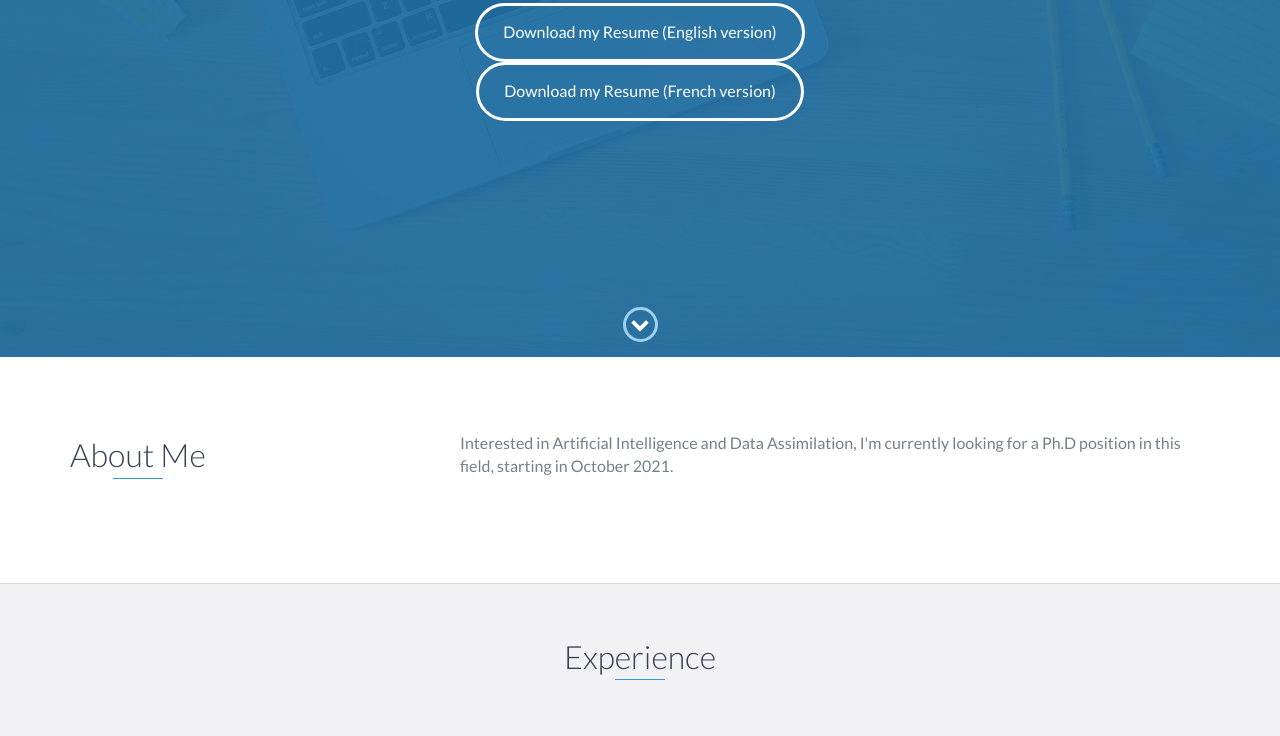
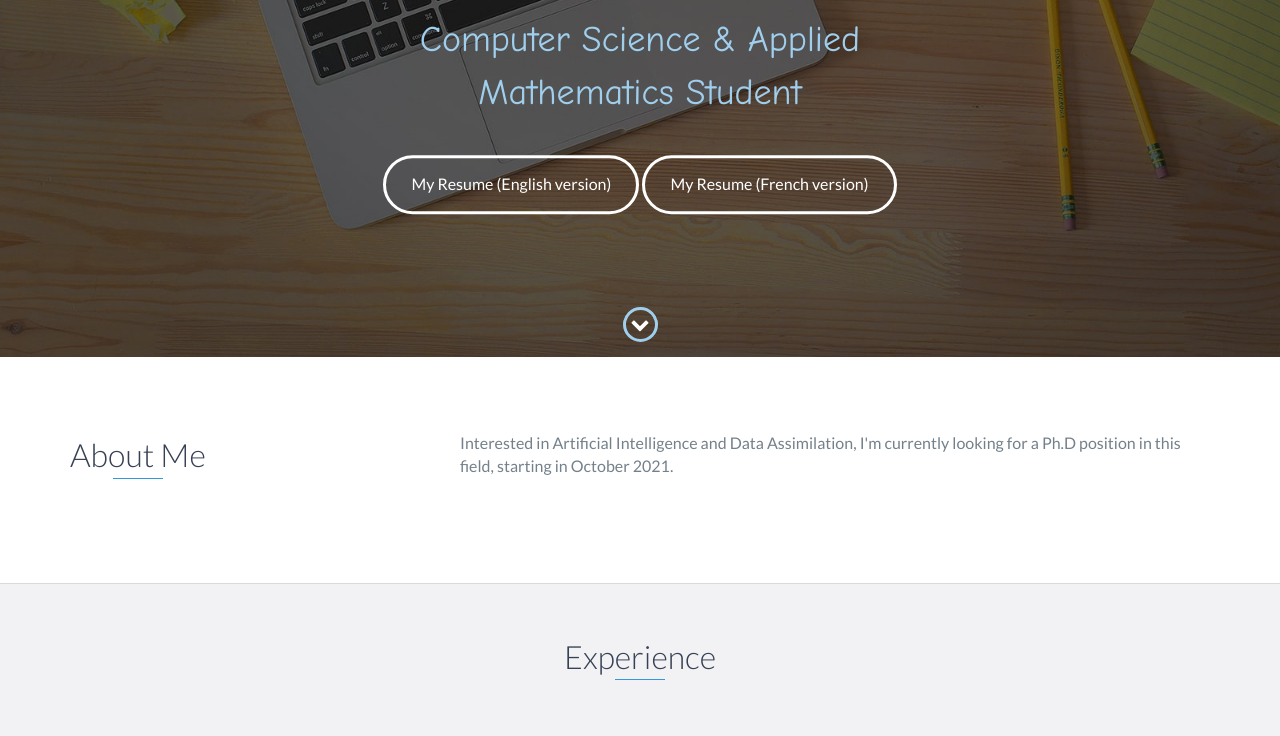
Before and after one commit to relmonta/relmonta.github.io, a website: page index.html in a window 1280 px wide. Shown: the part 443-1179 px from the top of the page. Drawn offline with nearby package versions, Linux system fonts and the light colour scheme.

Commit message:
changing cv

```diff
--- a/index.html
+++ b/index.html
@@ -48,14 +48,14 @@
 
     <div id="lead">
         <div id="lead-content">
-            <h1>Rachid ELMONTASSIR</h1>
-            <h2>Applied Mathematics Student</h2>
-            <a href="https://drive.google.com/file/d/1Lo88QKjZSmU9vE_k2oaBts8O0St4bU28/view?usp=sharing" class="btn-rounded-white">Download my Resume (English version)</a>
-            <a href="https://drive.google.com/file/d/1Lo88QKjZSmU9vE_k2oaBts8O0St4bU28/view?usp=sharing" class="btn-rounded-white">Download my Resume (French version)</a>
+            <h1><p><font face="Chalkduster">Rachid ELMONTASSIR</font><p></h1>
+            <h2><p><font face="Comic Sans MS">Computer Science & Applied Mathematics Student</font><p></h2>
+            <a href="https://drive.google.com/file/d/1Lo88QKjZSmU9vE_k2oaBts8O0St4bU28/view?usp=sharing" class="btn-rounded-white"> My Resume (English version)</a>
+            <a href="https://drive.google.com/file/d/1Lo88QKjZSmU9vE_k2oaBts8O0St4bU28/view?usp=sharing" class="btn-rounded-white"> My Resume (French version)</a>
         </div>
         <!-- End #lead-content -->
 
-        <div id="lead-overlay"></div>
+
 
         <div id="lead-down">
             <span>
```
